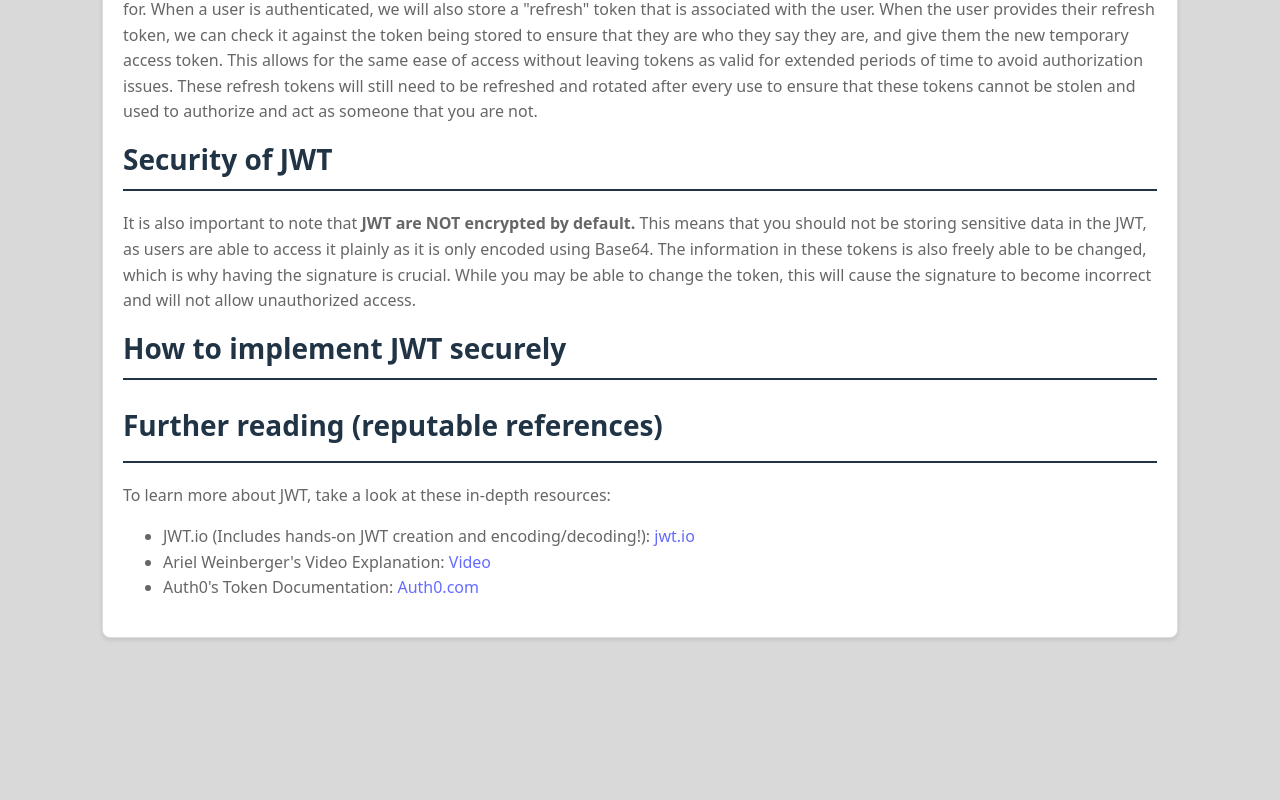
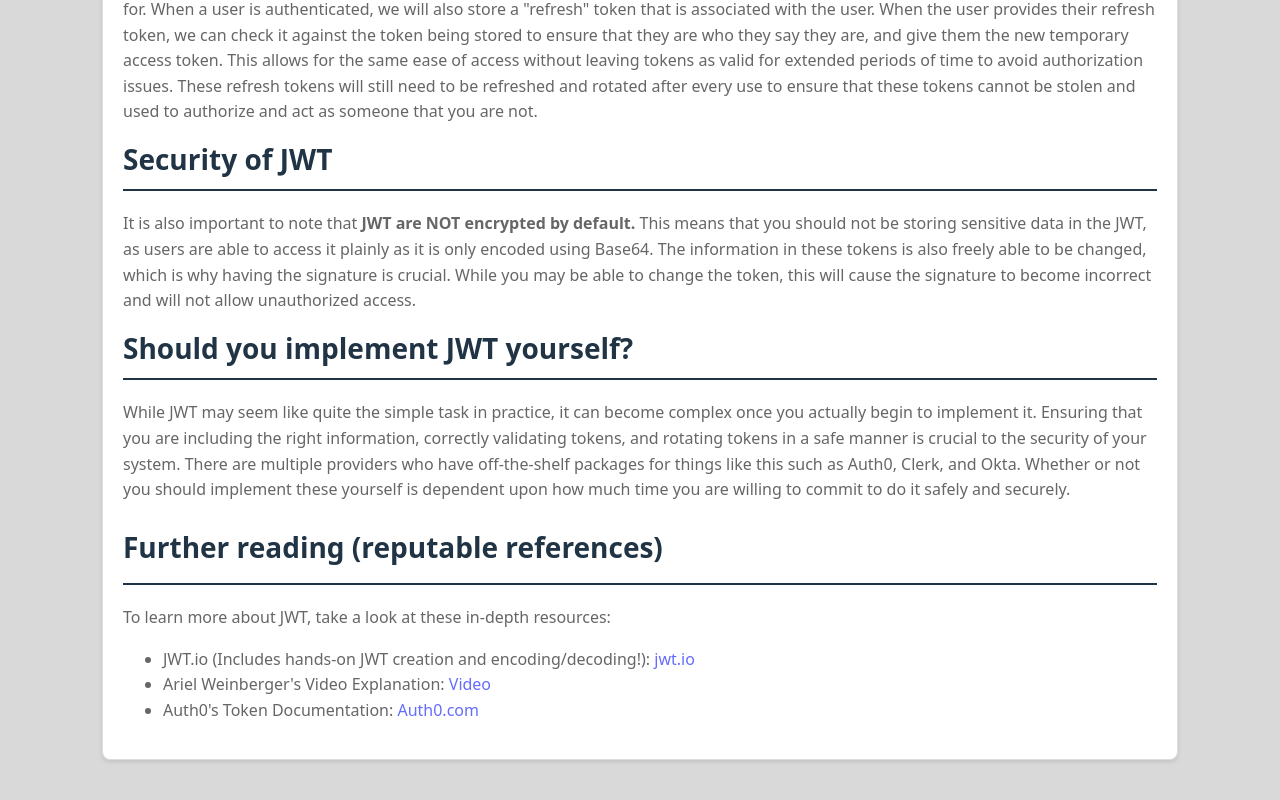
Before and after one commit to Riley-Clarke/HowToSecurity, a React (Vite) app in the folder client/: page /modules/AuthTokens in a window 1280 px wide. Shown: the part 1933-2733 px from the top of the page. Before the commit the page ends 2673 px from the top, so only its background shows below. Built offline with nearby package versions, Linux system fonts and the light colour scheme; a web font is replaced by a local one.

Commit message:
Adding more to the AuthTokens file and changing some metadata

```diff
--- a/client/src/pages/modules/AuthTokens.jsx
+++ b/client/src/pages/modules/AuthTokens.jsx
@@ -100,7 +100,13 @@ const AuthTokens = () => {
         to change the token, this will cause the signature to become incorrect and will not allow unauthorized access.
       </p>
 
-      <h1 className='module-header'>How to implement JWT securely</h1>
+      <h1 className='module-header'>Should you implement JWT yourself?</h1>
+      <p className='module-body'>While JWT may seem like quite the simple task in practice, it can become
+        complex once you actually begin to implement it. Ensuring that you are including the right information, correctly
+        validating tokens, and rotating tokens in a safe manner is crucial to the security of your system. There are
+        multiple providers who have off-the-shelf packages for things like this such as Auth0, Clerk, and Okta. Whether or not
+        you should implement these yourself is dependent upon how much time you are willing to commit to do it safely and securely.
+      </p>
 
       <h2 className="module-header">Further reading (reputable references)</h2>
       <p className="module-body">
@@ -131,11 +137,11 @@ const AuthTokens = () => {
 };
 
 AuthTokens.metadata = {
-  title: 'Authorization Tokens',
-  description: 'Learn how JWT can be used for user authentication and remembering users between sessions.',
+  title: 'JWT Authorization Tokens',
+  description: 'Learn how JWT can be used for user authorization and remembering users between sessions.',
   difficulty: 'Intermediate',
   estimatedTime: '30 minutes',
-  tags: ['JWT', 'JavaScript', 'Security'],
+  tags: ['JWT', 'JavaScript', 'Security', 'Authentication', 'Authorization'],
   prerequisites: ['JavaScript Fundamentals'],
   learningObjectives: [
     'Understand JWT\'s uses and vulnerabilities',
--- a/client/src/pages/modules/PasswordHashing.jsx
+++ b/client/src/pages/modules/PasswordHashing.jsx
@@ -91,8 +91,8 @@ const PasswordHashing = () => {
 };
 
 PasswordHashing.metadata = {
-  title: "Password Hashing: Secure vs Insecure",
-  description: "Compare bcrypt (secure) vs MD5/DIY hashing (insecure), then try the interactive sandbox.",
+  title: "Password Hashing",
+  description: "Learn what makes a hashing function safe for passwords, and what you should be using.",
   difficulty: "Beginner",
   estimatedTime: "10 minutes",
   tags: ["Passwords", "Hashing", "Authentication", "Security"],
```
